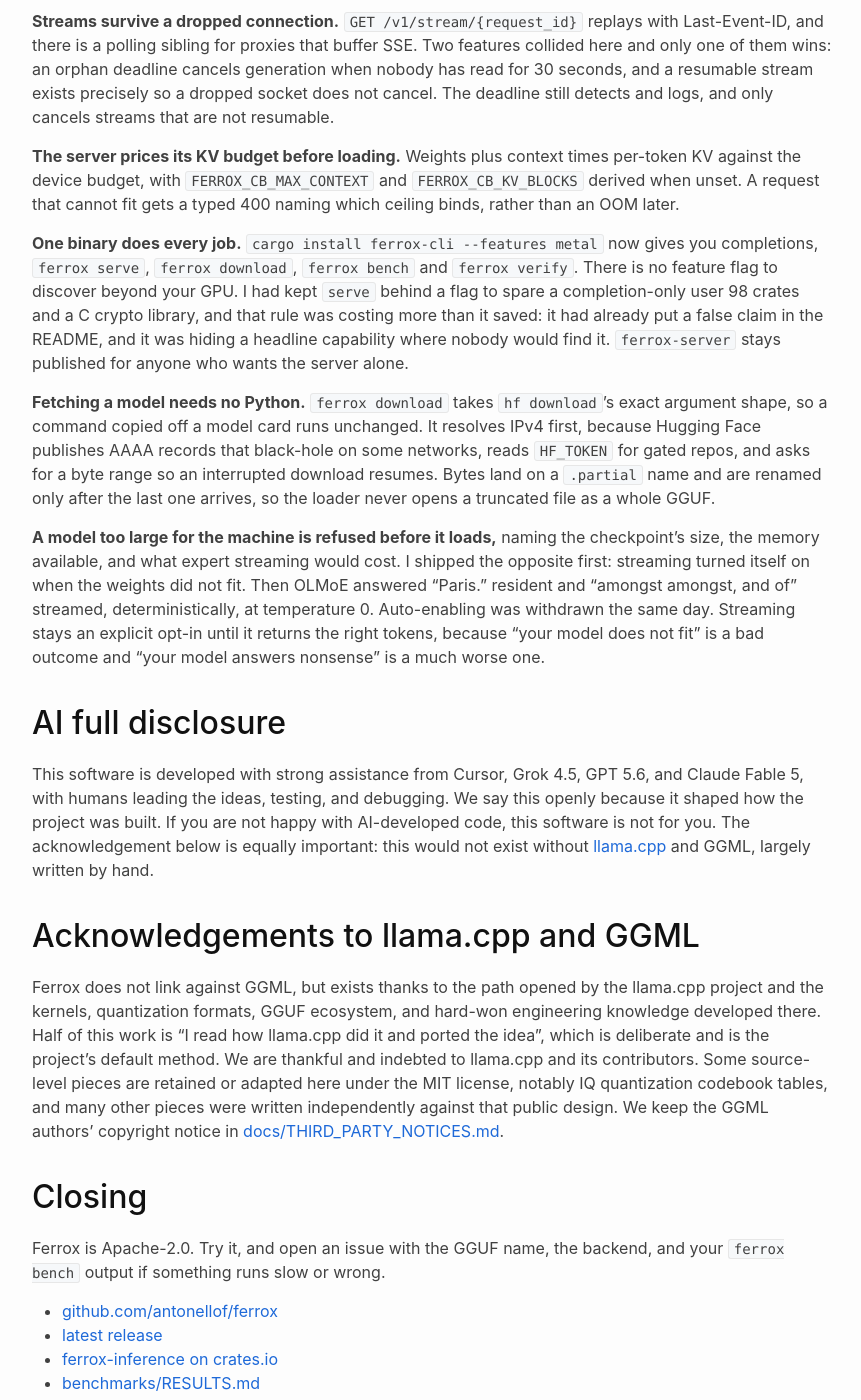
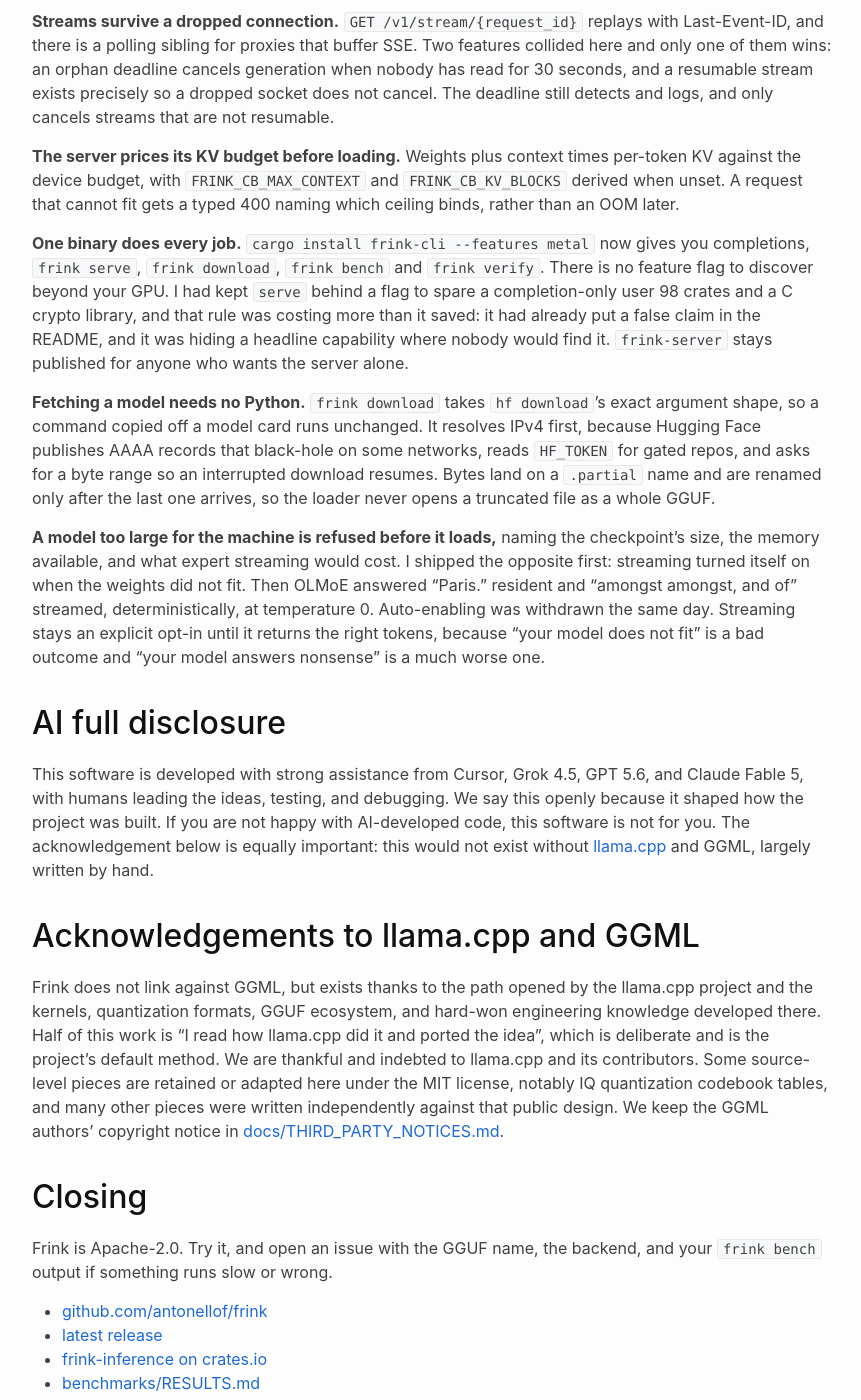
Before and after one commit to antonellof/antonellof.github.io, a Jekyll site: the page built from _posts/2026-08-24-frink-metal-parity-llama-cpp.md, in a window 1280 px wide and 1400 px high, scrolled down 6731 px. Shown: the whole window, without its empty margins (208-1069 px from the left). Built offline with Jekyll 4.4.1, drawn with Linux system fonts in a browser that asks for light colours; nearby versions of some CDN libraries; some of the changed text lies outside the part shown.

Commit message:
Rename Ferrox to Frink across posts, with redirects for old URLs
Slugs, assets, and copy follow the project rename; old Ferrox paths keep working via redirect stubs, and the posts get the new logo.

````diff
--- a/2026/ferrox-v0-9-1-rust-gguf-engine-llama-cpp/index.html
+++ b/2026/ferrox-v0-9-1-rust-gguf-engine-llama-cpp/index.html
@@ -6,12 +6,12 @@
 <html lang="en">
 <head>
 <meta charset="utf-8">
-<meta http-equiv="refresh" content="0; url=/2026/ferrox-metal-parity-llama-cpp/">
-<link rel="canonical" href="{{ site.url }}/2026/ferrox-metal-parity-llama-cpp/">
+<meta http-equiv="refresh" content="0; url=/2026/frink-metal-parity-llama-cpp/">
+<link rel="canonical" href="{{ site.url }}/2026/frink-metal-parity-llama-cpp/">
 <meta name="robots" content="noindex, follow">
 <title>Redirecting…</title>
 </head>
 <body>
-<p>This post moved to <a href="/2026/ferrox-metal-parity-llama-cpp/">/2026/ferrox-metal-parity-llama-cpp/</a>.</p>
+<p>This post moved to <a href="/2026/frink-metal-parity-llama-cpp/">/2026/frink-metal-parity-llama-cpp/</a>.</p>
 </body>
 </html>
--- a/_posts/2026-08-24-ferrox-metal-parity-llama-cpp.md
+++ b/_posts/2026-08-24-frink-metal-parity-llama-cpp.md
@@ -1,21 +1,21 @@
 ---
 layout: post
-title: "Ferrox on Metal: at parity with llama.cpp, and past it"
+title: "Frink on Metal: at parity with llama.cpp, and past it"
 date: 2026-08-24
 categories: [Projects]
 tags: [Rust, AI, LLM, Local Inference, Performance, Metal, MoE]
 excerpt: "How the Metal backend in my pure-Rust GGUF engine caught llama.cpp and went past it: MoE prefill 2.4x faster, a fused command encoder, and the measurement I was most wrong about."
 ---
 
-<img src="/assets/images/ferrox/ferrox-logo.webp" alt="Ferrox" width="380" />
+<img src="/assets/images/frink/frink-logo.webp" alt="Frink" width="380" />
 
-[Ferrox](https://github.com/antonellof/ferrox) is a pure-Rust inference engine for GGUF models. Dense and mixture-of-experts, on CPU, Apple Metal, or CUDA. No bindings to llama.cpp, no wrapper around ggml. You get a CLI with llama.cpp-style flags and an OpenAI-compatible HTTP server you point your existing tools at.
+[Frink](https://github.com/antonellof/frink) is a pure-Rust inference engine for GGUF models. Dense and mixture-of-experts, on CPU, Apple Metal, or CUDA. No bindings to llama.cpp, no wrapper around ggml. You get a CLI with llama.cpp-style flags and an OpenAI-compatible HTTP server you point your existing tools at.
 
 I wrote it for one reason. I want mixture-of-experts models running on machines too small to hold them in VRAM, with expert-level residency rather than layer offload: watch which experts fire, keep those resident, evict the rest. Doing that well means designing the router, the KV cache, and the memory manager together. Every speed claim gets pinned against llama.cpp on the same machine, same file, same backend.
 
-The [first post](/2026/ferrox-rust-gguf-inference-engine/) covers the design. This one covers what changed since.
+The [first post](/2026/frink-rust-gguf-inference-engine/) covers the design. This one covers what changed since.
 
-*Kept current with the [latest release](https://github.com/antonellof/ferrox/releases/latest). Since this went up: Metal passed llama.cpp on decode as well as prefill, speculative decoding stays lossless at any temperature, streams survive a dropped connection, and one binary now does every job. Those are at the end.*
+*Kept current with the [latest release](https://github.com/antonellof/frink/releases/latest). Since this went up: Metal passed llama.cpp on decode as well as prefill, speculative decoding stays lossless at any temperature, streams survive a dropped connection, and one binary now does every job. Those are at the end.*
 
 ## MoE prefill on Metal got 2.4x faster
 
@@ -23,7 +23,7 @@
 
 *Where it stands at v0.12.0, re-measured in one session with a warmup rep: OLMoE prefill is 1.09x and its decode is at parity.*
 
-Ferrox runs a whole transformer layer inside one Metal command encoder. Dense layers already joined this fused stack. MoE layers did not, so each one paid host-side projections, a separate command buffer for attention, a round trip to the CPU to pick experts, and another command buffer to run them. Roughly 112 command buffers per prefill.
+Frink runs a whole transformer layer inside one Metal command encoder. Dense layers already joined this fused stack. MoE layers did not, so each one paid host-side projections, a separate command buffer for attention, a round trip to the CPU to pick experts, and another command buffer to run them. Roughly 112 command buffers per prefill.
 
 MoE layers now live in the same stack. Two kernels were missing and are new: a router GEMM for F32 weights, which every MoE GGUF ships, and a batched top-k softmax. The old one handled a single token at a time, which suits decode and wastes a 512-token prompt.
 
@@ -48,41 +48,41 @@
 The only build flag you need is your GPU. Everything else is in the binary, and that binary is 19 MB with no interpreter or wheels under it.
 
 ```bash
-cargo install ferrox-cli --features metal
+cargo install frink-cli --features metal
 
 # Same argument shape as `hf download`, and no Python involved.
-ferrox download bartowski/Llama-3.2-3B-Instruct-GGUF \
+frink download bartowski/Llama-3.2-3B-Instruct-GGUF \
   Llama-3.2-3B-Instruct-Q4_K_M.gguf --local-dir models
 
-# Chat model. Ferrox applies the checkpoint's own chat template.
-ferrox -m models/Llama-3.2-3B-Instruct-Q4_K_M.gguf \
+# Chat model. Frink applies the checkpoint's own chat template.
+frink -m models/Llama-3.2-3B-Instruct-Q4_K_M.gguf \
   -p "Explain quantization in two sentences" -n 128 -dev metal -ngl all
 
 # Raw completion, no chat wrapping.
-ferrox -m models/Llama-3.2-3B-Instruct-Q4_K_M.gguf \
+frink -m models/Llama-3.2-3B-Instruct-Q4_K_M.gguf \
   -p "The capital of France is" -n 32 --temp 0 --no-cnv
 
 # OpenAI-compatible server on 127.0.0.1:8383.
-ferrox serve -m models/Llama-3.2-3B-Instruct-Q4_K_M.gguf -dev metal -ngl all
+frink serve -m models/Llama-3.2-3B-Instruct-Q4_K_M.gguf -dev metal -ngl all
 
 # Benchmark against llama-bench, side by side.
-ferrox bench -m models/Llama-3.2-3B-Instruct-Q4_K_M.gguf -p 512 -n 128 -r 3 --compare
+frink bench -m models/Llama-3.2-3B-Instruct-Q4_K_M.gguf -p 512 -n 128 -r 3 --compare
 ```
 
 Point any OpenAI client at `http://127.0.0.1:8383/v1` and it works. Anthropic Messages and Responses live on the same server, so `codex` and Anthropic-shaped clients work without a shim.
 
-The engine publishes as `ferrox-inference`, since the name `ferrox` belongs to an unrelated crate. Twelve crates, all live, all sharing one version. Take the facade for the whole stack, or `ferrox-gguf` alone if you only want to read GGUF files.
+The engine publishes as `frink-inference`, since the name `frink` belongs to an unrelated crate. Twelve crates, all live, all sharing one version. Take the facade for the whole stack, or `frink-gguf` alone if you only want to read GGUF files.
 
 ```toml
 [dependencies]
-ferrox-inference = "0.13"
+frink-inference = "0.13"
 ```
 
-## Where Ferrox beats llama.cpp
+## Where Frink beats llama.cpp
 
-Decode on Metal at v0.12.0, same M2 Pro, same GGUF, both engines measured in one session with a warmup rep and the host load recorded at both ends. Ratio is llama divided by ferrox, so under 1.0 means Ferrox is faster.
+Decode on Metal at v0.12.0, same M2 Pro, same GGUF, both engines measured in one session with a warmup rep and the host load recorded at both ends. Ratio is llama divided by frink, so under 1.0 means Frink is faster.
 
-| Model | ferrox tok/s | llama.cpp tok/s | Ratio |
+| Model | frink tok/s | llama.cpp tok/s | Ratio |
 |---|---|---|---|
 | Qwen2.5-0.5B Q8_0 | 212.92 | 131.24 | 0.62x |
 | SmolLM2-135M Q8_0 | 332.37 | 219.63 | 0.66x |
@@ -94,7 +94,7 @@
 
 Eight of the twelve Metal decode rows are ahead of llama.cpp and the other four sit within 3 percent of it, so no Metal row is red any more. Qwen2.5-0.5B runs 62 percent faster. Small models gain most, because the per-token fixed cost dominates and that is where the fused Metal stack pays off. Prefill closed too: every dense `pp512` row lands between 0.98x and 1.10x.
 
-CPU is the other story, and Ferrox loses across it: all 16 comparable rows land between 1.41x and 5.06x. The cause is measured and the fix is written, waiting on a clean benchmark window. Full table either way in [benchmarks/RESULTS.md](https://github.com/antonellof/ferrox/blob/main/benchmarks/RESULTS.md), generated from checked-in raw timings rather than typed by hand.
+CPU is the other story, and Frink loses across it: all 16 comparable rows land between 1.41x and 5.06x. The cause is measured and the fix is written, waiting on a clean benchmark window. Full table either way in [benchmarks/RESULTS.md](https://github.com/antonellof/frink/blob/main/benchmarks/RESULTS.md), generated from checked-in raw timings rather than typed by hand.
 
 ## New model support
 
@@ -108,17 +108,17 @@
 
 ## Chat templates come from the checkpoint
 
-Ferrox used to sniff a model into one of six families and render an approximation. Anything outside those six fell back to plain text, and tool-calling formats were unreachable.
+Frink used to sniff a model into one of six families and render an approximation. Anything outside those six fell back to plain text, and tool-calling formats were unreachable.
 
-Every GGUF already carries its chat template as a Jinja string, so Ferrox evaluates that instead. Four real templates lifted from actual checkpoints are pinned in tests with exact expected output.
+Every GGUF already carries its chat template as a Jinja string, so Frink evaluates that instead. Four real templates lifted from actual checkpoints are pinned in tests with exact expected output.
 
 *Update: this section originally said half of it shipped, with the evaluator written and no call site using it. Both front ends run it now. A checkpoint whose family nobody hand-wrote a renderer for is framed the way it was trained, and `chat_template_kwargs` and `reasoning_effort` pass through to it. The effort is quantized onto the gears that checkpoint actually grades, probed from its own template at load rather than read from a table keyed by model name.*
 
 One consequence I had not thought about: plenty of templates emit the BOS token themselves, and Unsloth strips it from the ones it bakes into a GGUF. Whether a loader double-adds BOS becomes a property of the checkpoint rather than of the code. I measured it across 26 local checkpoints instead of reasoning about it. Zero doubled today, but only because every prepend site had a guard. Remove the guard and 6 of the 26 double.
 
-## Ferrox Studio
+## Frink Studio
 
-![Ferrox Studio chat screen: a sidebar with Chat, Models, Activity and Connect, a model selector reading Llama 3.2 3B Instruct, and an answer about KV caching with a stat line underneath reading TTFT 889 ms, prefill 17 tok at 19.2 tok/s, decode 99 tok at 47.2 tok/s](/assets/images/ferrox/ferrox-studio-chat.png)
+![Frink Studio chat screen: a sidebar with Chat, Models, Activity and Connect, a model selector reading Llama 3.2 3B Instruct, and an answer about KV caching with a stat line underneath reading TTFT 889 ms, prefill 17 tok at 19.2 tok/s, decode 99 tok at 47.2 tok/s](/assets/images/frink/frink-studio-chat.png)
 
 
 A web UI ships alongside the server, rebuilt this week on React, Tailwind, and assistant-ui: streaming chat with markdown and code blocks, a model manager, a live request log, and a Connect screen generating curl and Python snippets from your running server.
@@ -144,15 +144,15 @@
 
 ## Two tools worth stealing
 
-`ferrox parity` compares first-token logit distributions against llama.cpp's own library. Greedy text comparison does not work for this, because ordinary floating-point drift flips one near-tied token and everything after it differs. Comparing distributions separates a wrong graph from a rounding difference.
+`frink parity` compares first-token logit distributions against llama.cpp's own library. Greedy text comparison does not work for this, because ordinary floating-point drift flips one near-tied token and everything after it differs. Comparing distributions separates a wrong graph from a rounding difference.
 
-`ferrox bench` refuses to time a run on a busy machine. Known-good rows read 25 to 45 percent low under load, wider than most gaps worth chasing. The load average now goes into every receipt, and a run above the bar stops rather than publishing noise.
+`frink bench` refuses to time a run on a busy machine. Known-good rows read 25 to 45 percent low under load, wider than most gaps worth chasing. The load average now goes into every receipt, and a run above the bar stops rather than publishing noise.
 
-The loader also refuses checkpoints it cannot compute. It records every tensor name a loader reads and fails the load on leftovers, so a model needing a graph feature Ferrox lacks gets a clear refusal instead of confident wrong tokens.
+The loader also refuses checkpoints it cannot compute. It records every tensor name a loader reads and fails the load on leftovers, so a model needing a graph feature Frink lacks gets a clear refusal instead of confident wrong tokens.
 
 ## What is next
 
-Ranked, with measurements attached, in [docs/plans](https://github.com/antonellof/ferrox/tree/main/docs/plans):
+Ranked, with measurements attached, in [docs/plans](https://github.com/antonellof/frink/tree/main/docs/plans):
 
 - CPU decode, the widest remaining gap. The cause is measured: Rayon forks and joins per operation while llama.cpp runs a persistent thread pool. A replacement pool is written and waiting on a clean benchmark window.
 - CPU prefill. The blocked attention kernel is 53 percent of non-idle samples on SmolLM2 against roughly 8 percent of the model's FLOPs, because pass one does a dot product per query per KV position with no K reuse across the query block.
@@ -169,11 +169,11 @@
 
 **Streams survive a dropped connection.** `GET /v1/stream/{request_id}` replays with Last-Event-ID, and there is a polling sibling for proxies that buffer SSE. Two features collided here and only one of them wins: an orphan deadline cancels generation when nobody has read for 30 seconds, and a resumable stream exists precisely so a dropped socket does not cancel. The deadline still detects and logs, and only cancels streams that are not resumable.
 
-**The server prices its KV budget before loading.** Weights plus context times per-token KV against the device budget, with `FERROX_CB_MAX_CONTEXT` and `FERROX_CB_KV_BLOCKS` derived when unset. A request that cannot fit gets a typed 400 naming which ceiling binds, rather than an OOM later.
+**The server prices its KV budget before loading.** Weights plus context times per-token KV against the device budget, with `FRINK_CB_MAX_CONTEXT` and `FRINK_CB_KV_BLOCKS` derived when unset. A request that cannot fit gets a typed 400 naming which ceiling binds, rather than an OOM later.
 
-**One binary does every job.** `cargo install ferrox-cli --features metal` now gives you completions, `ferrox serve`, `ferrox download`, `ferrox bench` and `ferrox verify`. There is no feature flag to discover beyond your GPU. I had kept `serve` behind a flag to spare a completion-only user 98 crates and a C crypto library, and that rule was costing more than it saved: it had already put a false claim in the README, and it was hiding a headline capability where nobody would find it. `ferrox-server` stays published for anyone who wants the server alone.
+**One binary does every job.** `cargo install frink-cli --features metal` now gives you completions, `frink serve`, `frink download`, `frink bench` and `frink verify`. There is no feature flag to discover beyond your GPU. I had kept `serve` behind a flag to spare a completion-only user 98 crates and a C crypto library, and that rule was costing more than it saved: it had already put a false claim in the README, and it was hiding a headline capability where nobody would find it. `frink-server` stays published for anyone who wants the server alone.
 
-**Fetching a model needs no Python.** `ferrox download` takes `hf download`'s exact argument shape, so a command copied off a model card runs unchanged. It resolves IPv4 first, because Hugging Face publishes AAAA records that black-hole on some networks, reads `HF_TOKEN` for gated repos, and asks for a byte range so an interrupted download resumes. Bytes land on a `.partial` name and are renamed only after the last one arrives, so the loader never opens a truncated file as a whole GGUF.
+**Fetching a model needs no Python.** `frink download` takes `hf download`'s exact argument shape, so a command copied off a model card runs unchanged. It resolves IPv4 first, because Hugging Face publishes AAAA records that black-hole on some networks, reads `HF_TOKEN` for gated repos, and asks for a byte range so an interrupted download resumes. Bytes land on a `.partial` name and are renamed only after the last one arrives, so the loader never opens a truncated file as a whole GGUF.
 
 **A model too large for the machine is refused before it loads,** naming the checkpoint's size, the memory available, and what expert streaming would cost. I shipped the opposite first: streaming turned itself on when the weights did not fit. Then OLMoE answered "Paris." resident and "amongst amongst, and of" streamed, deterministically, at temperature 0. Auto-enabling was withdrawn the same day. Streaming stays an explicit opt-in until it returns the right tokens, because "your model does not fit" is a bad outcome and "your model answers nonsense" is a much worse one.
 
@@ -183,14 +183,14 @@
 
 ## Acknowledgements to llama.cpp and GGML
 
-Ferrox does not link against GGML, but exists thanks to the path opened by the llama.cpp project and the kernels, quantization formats, GGUF ecosystem, and hard-won engineering knowledge developed there. Half of this work is "I read how llama.cpp did it and ported the idea", which is deliberate and is the project's default method. We are thankful and indebted to llama.cpp and its contributors. Some source-level pieces are retained or adapted here under the MIT license, notably IQ quantization codebook tables, and many other pieces were written independently against that public design. We keep the GGML authors' copyright notice in [docs/THIRD_PARTY_NOTICES.md](https://github.com/antonellof/ferrox/blob/main/docs/THIRD_PARTY_NOTICES.md).
+Frink does not link against GGML, but exists thanks to the path opened by the llama.cpp project and the kernels, quantization formats, GGUF ecosystem, and hard-won engineering knowledge developed there. Half of this work is "I read how llama.cpp did it and ported the idea", which is deliberate and is the project's default method. We are thankful and indebted to llama.cpp and its contributors. Some source-level pieces are retained or adapted here under the MIT license, notably IQ quantization codebook tables, and many other pieces were written independently against that public design. We keep the GGML authors' copyright notice in [docs/THIRD_PARTY_NOTICES.md](https://github.com/antonellof/frink/blob/main/docs/THIRD_PARTY_NOTICES.md).
 
 ## Closing
 
-Ferrox is Apache-2.0. Try it, and open an issue with the GGUF name, the backend, and your `ferrox bench` output if something runs slow or wrong.
+Frink is Apache-2.0. Try it, and open an issue with the GGUF name, the backend, and your `frink bench` output if something runs slow or wrong.
 
-- [github.com/antonellof/ferrox](https://github.com/antonellof/ferrox)
-- [latest release](https://github.com/antonellof/ferrox/releases/latest)
-- [ferrox-inference on crates.io](https://crates.io/crates/ferrox-inference)
-- [benchmarks/RESULTS.md](https://github.com/antonellof/ferrox/blob/main/benchmarks/RESULTS.md)
-- [the first post](/2026/ferrox-rust-gguf-inference-engine/), on why the engine exists
+- [github.com/antonellof/frink](https://github.com/antonellof/frink)
+- [latest release](https://github.com/antonellof/frink/releases/latest)
+- [frink-inference on crates.io](https://crates.io/crates/frink-inference)
+- [benchmarks/RESULTS.md](https://github.com/antonellof/frink/blob/main/benchmarks/RESULTS.md)
+- [the first post](/2026/frink-rust-gguf-inference-engine/), on why the engine exists
````
Also changed, not shown: 2026/ferrox-bonsai-ternary-27b-local/index.html (added, +17 -0 lines), 2026/ferrox-metal-parity-llama-cpp/index.html (added, +17 -0 lines), 2026/ferrox-rust-gguf-inference-engine/index.html (added, +17 -0 lines), _posts/2026-08-05-ferrox-rust-gguf-inference-engine.md (deleted, +0 -146 lines), _posts/2026-08-05-frink-rust-gguf-inference-engine.md (added, +146 -0 lines), _posts/2026-09-18-frink-bonsai-ternary-27b-local.md (renamed from _posts/2026-09-18-ferrox-bonsai-ternary-27b-local.md, +23 -23 lines), about.md (+2 -2 lines), assets/images/ferrox/ferrox-logo.webp (deleted), assets/images/frink/bonsai-chat.png (renamed from assets/images/ferrox/bonsai-chat.png), assets/images/frink/bonsai-models.png (renamed from assets/images/ferrox/bonsai-models.png), assets/images/frink/bonsai-studio.gif (renamed from assets/images/ferrox/bonsai-studio.gif), assets/images/frink/frink-logo.webp (added), assets/images/frink/frink-studio-chat.png (renamed from assets/images/ferrox/ferrox-studio-chat.png).
